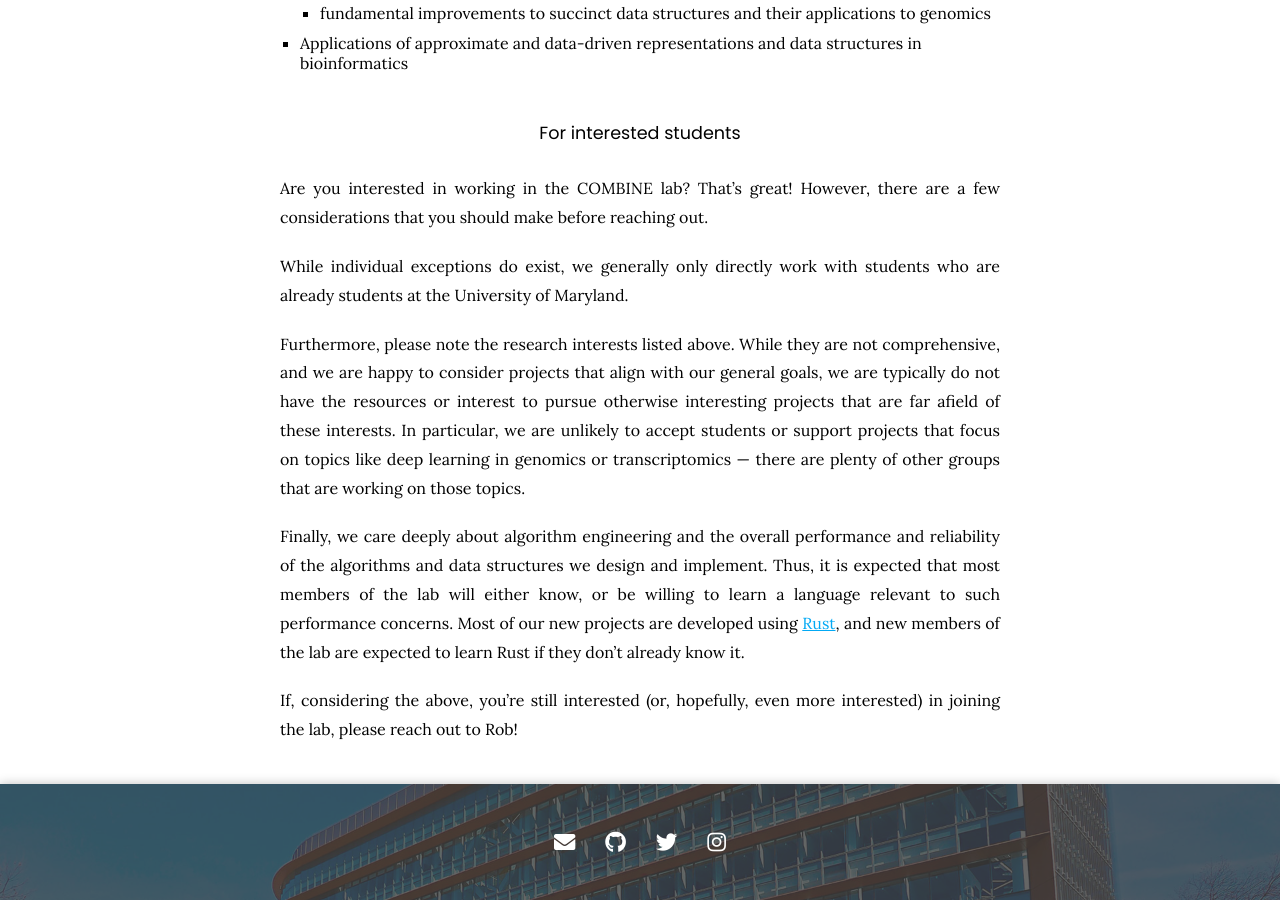
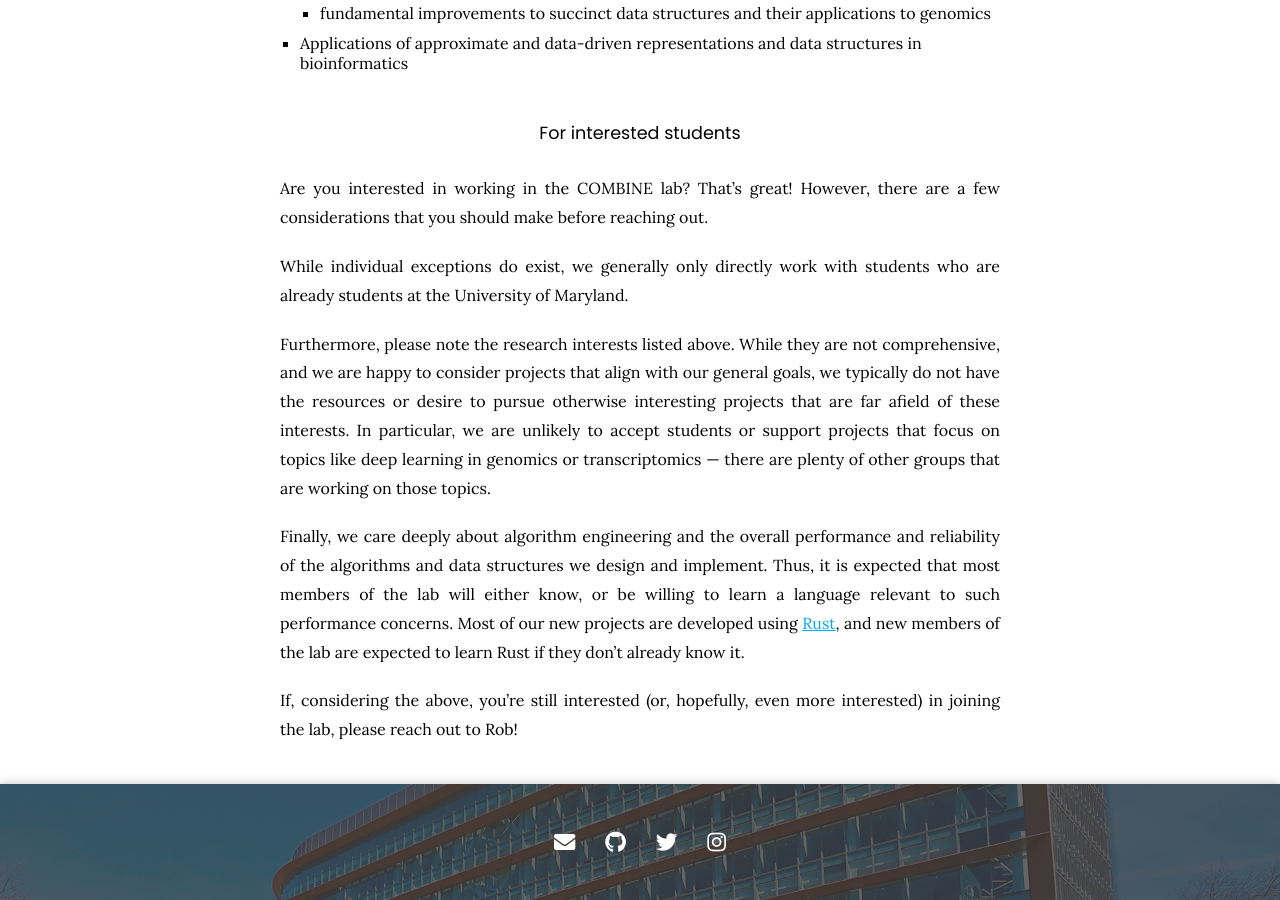
Before and after one commit to COMBINE-lab/combine-lab.github.io, a Jekyll site: the page built from index.md, in a window 1280 px wide and 900 px high, scrolled down 865 px. Built offline with Jekyll 4.4.1, drawn with Linux system fonts in a browser that asks for light colours; nearby versions of some CDN libraries.

Commit message:
fix typo

```diff
--- a/index.md
+++ b/index.md
@@ -28,7 +28,7 @@ Are you interested in working in the COMBINE lab?  That's great! However, there
 
 While individual exceptions do exist, we generally only directly work with students who are already students at the University of Maryland.
 
-Furthermore, please note the research interests listed above. While they are not comprehensive, and we are happy to consider projects that align with our general goals, we are typically do not have the resources or interest to pursue otherwise interesting projects that are far afield of these interests. In particular, we are unlikely to accept students or support projects that focus on topics like deep learning in genomics or transcriptomics --- there are plenty of other groups that are working on those topics.
+Furthermore, please note the research interests listed above. While they are not comprehensive, and we are happy to consider projects that align with our general goals, we typically do not have the resources or desire to pursue otherwise interesting projects that are far afield of these interests. In particular, we are unlikely to accept students or support projects that focus on topics like deep learning in genomics or transcriptomics --- there are plenty of other groups that are working on those topics.
 
 Finally, we care deeply about algorithm engineering and the overall performance and reliability of the algorithms and data structures we design and implement.  Thus, it is expected that most members of the lab will either know, or be willing to learn a language relevant to such performance concerns.  Most of our new projects are developed using [Rust](https://www.rust-lang.org/), and new members of the lab are expected to learn Rust if they don't already know it.
 
```
